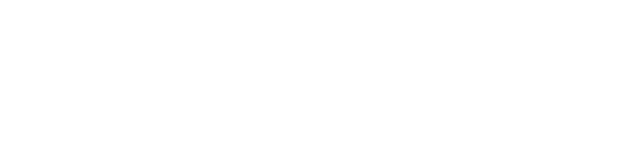
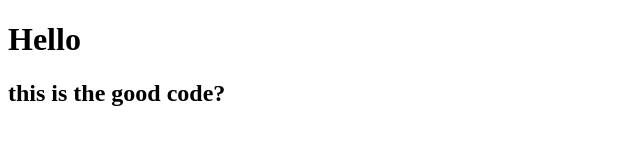
Before and after one commit to RaiuXL/cookies, a plain HTML site: page index.html in a window 1280 px wide. Shown: the whole page, without its empty margins (0-640 px from the left). Drawn offline with Linux system fonts and the light colour scheme.

Commit message:
Added code

```diff
--- a/index.html
+++ b/index.html
@@ -5,6 +5,7 @@
     <title>Cookies</title>
 </head>
 <body>
-
+    <h1>Hello</h1>
+    <h2>this is the good code?</h2>
 </body>
 </html>
```
